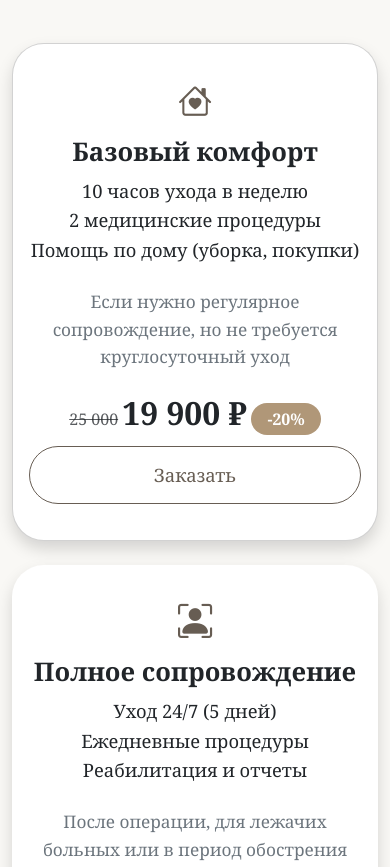
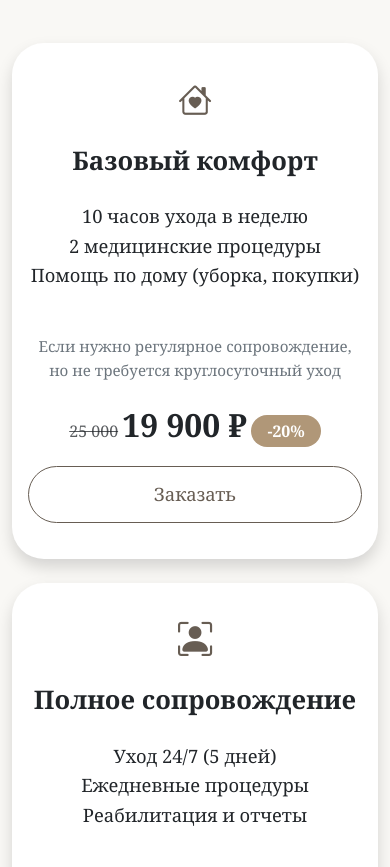
Before and after one commit to Exa-Nori/backend1, a plain HTML site: page public/index.html in a window 390 px wide. Shown: the part 2700-3567 px from the top of the page. Drawn offline with nearby package versions, Linux system fonts and the light colour scheme.

Commit message:
Карточки поправил

```diff
--- a/public/index.html
+++ b/public/index.html
@@ -40,7 +40,7 @@
     <link href="https://cdn.jsdelivr.net/npm/bootstrap@5.3.0/dist/css/bootstrap.min.css" rel="stylesheet">
     <link rel="stylesheet" href="https://cdn.jsdelivr.net/npm/bootstrap-icons@1.11.3/font/bootstrap-icons.css">
     <link rel="stylesheet" href="https://cdnjs.cloudflare.com/ajax/libs/font-awesome/6.4.0/css/all.min.css">
-    <link rel="stylesheet" href="styles.css?v=1.3">
+    <link rel="stylesheet" href="styles.css?v=1.4">
 
     <!-- Structured Data -->
     <script type="application/ld+json">
@@ -212,8 +212,8 @@
             <div class="row justify-content-center">
                 <!-- Пакет Базовый комфорт -->
                 <div class="col-md-6 col-lg-3 mb-4">
-                    <div class="card border-1 shadow h-100 text-center bg-white">
-                        <div class="card-body d-flex flex-column align-items-center" !important>
+                    <div class="card border-0 shadow h-100 text-center bg-white">
+                        <div class="card-body d-flex flex-column align-items-center">
                             <div class="mb-3 display-4 text-primary">
                                 <i class="bi bi-house-heart"></i>
                             </div>
@@ -236,7 +236,7 @@
                 <!-- Пакет Полное сопровождение -->
                 <div class="col-md-6 col-lg-3 mb-4">
                     <div class="card border-0 shadow h-100 text-center bg-white">
-                        <div class="card-body d-flex flex-column align-items-center" !important>
+                        <div class="card-body d-flex flex-column align-items-center">
                             <div class="mb-3 display-4 text-primary">
                                 <i class="bi bi-person-bounding-box"></i>
                             </div>
@@ -259,7 +259,7 @@
                 <!-- Пакет Передышка для родственников -->
                 <div class="col-md-6 col-lg-3 mb-4">
                     <div class="card border-0 shadow h-100 text-center bg-white">
-                        <div class="card-body d-flex flex-column align-items-center" !important>
+                        <div class="card-body d-flex flex-column align-items-center">
                             <div class="mb-3 display-4 text-primary">
                                 <i class="bi bi-cup-hot"></i>
                             </div>
@@ -280,7 +280,7 @@
                 <!-- Пакет Экстренная помощь -->
                 <div class="col-md-6 col-lg-3 mb-4">
                     <div class="card border-0 shadow h-100 text-center bg-white">
-                        <div class="card-body d-flex flex-column align-items-center" !important>
+                        <div class="card-body d-flex flex-column align-items-center">
                             <div class="mb-3 display-4 text-primary">
                                 <i class="bi bi-lightning-charge"></i>
                             </div>
--- a/public/styles.css
+++ b/public/styles.css
@@ -413,3 +413,103 @@ footer a:hover {
         height: 200px;
     }
 }
+
+/* Унификация размеров карточек товаров */
+.card.h-100 {
+    min-height: 450px;
+}
+
+.card.h-100 .card-body {
+    display: flex;
+    flex-direction: column;
+    justify-content: space-between;
+    min-height: 100%;
+}
+
+/* Фиксированные размеры элементов в карточках */
+.card.h-100 .card-title {
+    min-height: 60px;
+    display: flex;
+    align-items: center;
+    justify-content: center;
+    text-align: center;
+}
+
+.card.h-100 .list-unstyled {
+    min-height: 80px;
+    flex-grow: 1;
+}
+
+.card.h-100 .text-secondary {
+    min-height: 60px;
+    display: flex;
+    align-items: center;
+    text-align: center;
+    flex-shrink: 0;
+}
+
+/* Выравнивание цен и кнопок */
+.card.h-100 .card-body > div:last-of-type:not(.btn),
+.card.h-100 .mb-2 {
+    margin-top: auto !important;
+    margin-bottom: 15px !important;
+    flex-shrink: 0;
+}
+
+.card.h-100 .btn {
+    margin-top: 0 !important;
+    flex-shrink: 0;
+}
+
+/* Специальные стили для мобильных устройств Apple */
+@media only screen
+and (device-width: 375px)
+and (device-height: 812px)
+and (-webkit-device-pixel-ratio: 3) {
+    .card.h-100 {
+        min-height: 480px;
+    }
+}
+
+@media only screen
+and (device-width: 414px)
+and (device-height: 896px)
+and (-webkit-device-pixel-ratio: 2) {
+    .card.h-100 {
+        min-height: 480px;
+    }
+}
+
+/* Дополнительные стили для разовых услуг */
+.card.h-100:not(.text-center) .card-body {
+    padding: 1.5rem;
+}
+
+.card.h-100 .card-title:not(.mb-2) {
+    font-size: 1.1rem;
+    line-height: 1.3;
+}
+
+/* Мобильные устройства */
+@media (max-width: 768px) {
+    .card.h-100 {
+        min-height: 400px;
+        margin-bottom: 20px;
+    }
+
+    .card.h-100 .card-title {
+        min-height: 50px;
+        font-size: 1rem;
+    }
+
+    .card.h-100 .text-secondary {
+        min-height: 50px;
+        font-size: 0.95rem !important;
+    }
+}
+
+@media (max-width: 576px) {
+    .card.h-100 {
+        min-height: 380px;
+    }
+}
```
Also changed, not shown: public/all-services.html (+1 -1 lines).
